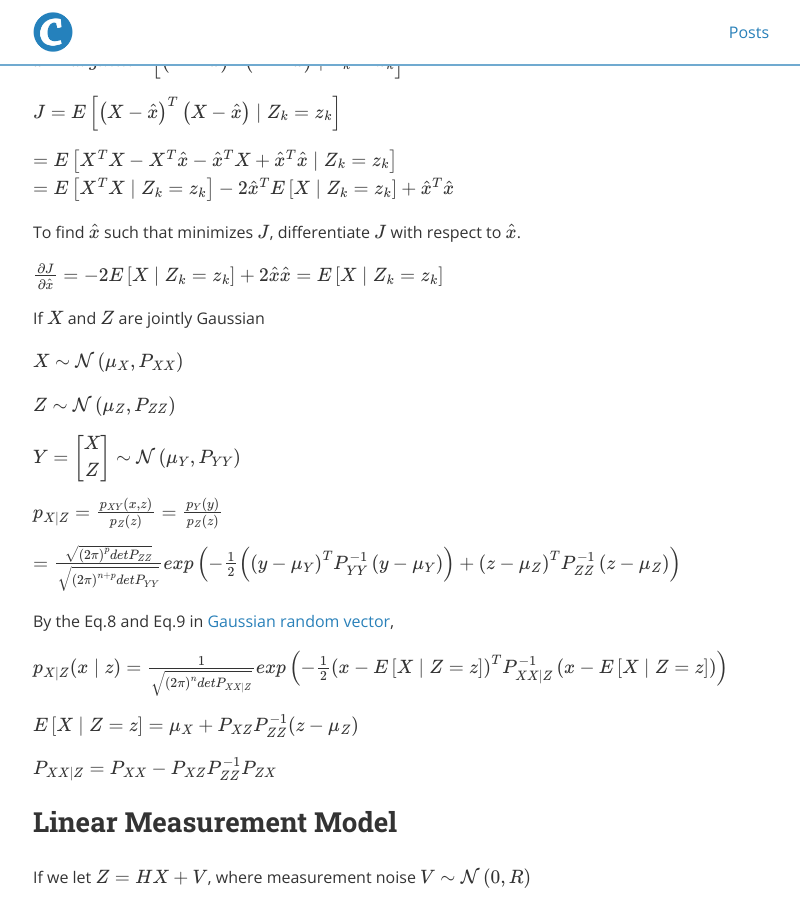
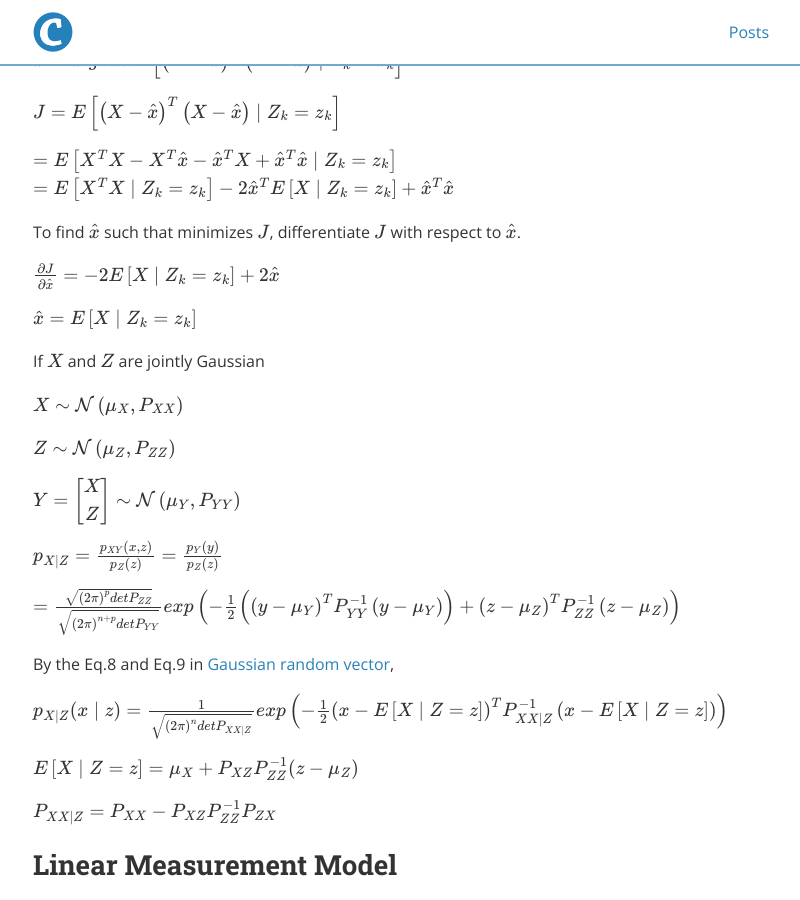
Before and after one commit to trip2eee/trip2eee.github.io, a Jekyll site: the page built from _posts/2022-07-26-MMSE-estimator.md, in a window 1280 px wide and 900 px high, scrolled down 434 px. Shown: the whole window, without its empty margins (239-1039 px from the left). Built offline with Jekyll 4.4.1, drawn with Linux system fonts in a browser that asks for light colours; nearby versions of some CDN libraries; formulas are drawn with MathJax 3.

```diff
--- a/_posts/2022-07-26-MMSE-estimator.md
+++ b/_posts/2022-07-26-MMSE-estimator.md
@@ -21,8 +21,9 @@ $=E\left[X^T X\mid Z_k=z_k \right] - 2\hat{x}^TE\left[X\mid Z_k=z_k \right] + \h
 
 To find $\hat{x}$ such that minimizes $J$, differentiate $J$ with respect to $\hat{x}$.
 
-$\frac{\partial J}{\partial \hat{x}} = -2E\left[X \mid Z_k=z_k\right] + 2\hat{x}
-\hat{x} = E\left[X \mid Z_k=z_k\right]$
+$\frac{\partial J}{\partial \hat{x}} = -2E\left[X \mid Z_k=z_k\right] + 2\hat{x}$
+
+$\hat{x} = E\left[X \mid Z_k=z_k\right]$
 
 
 
```
